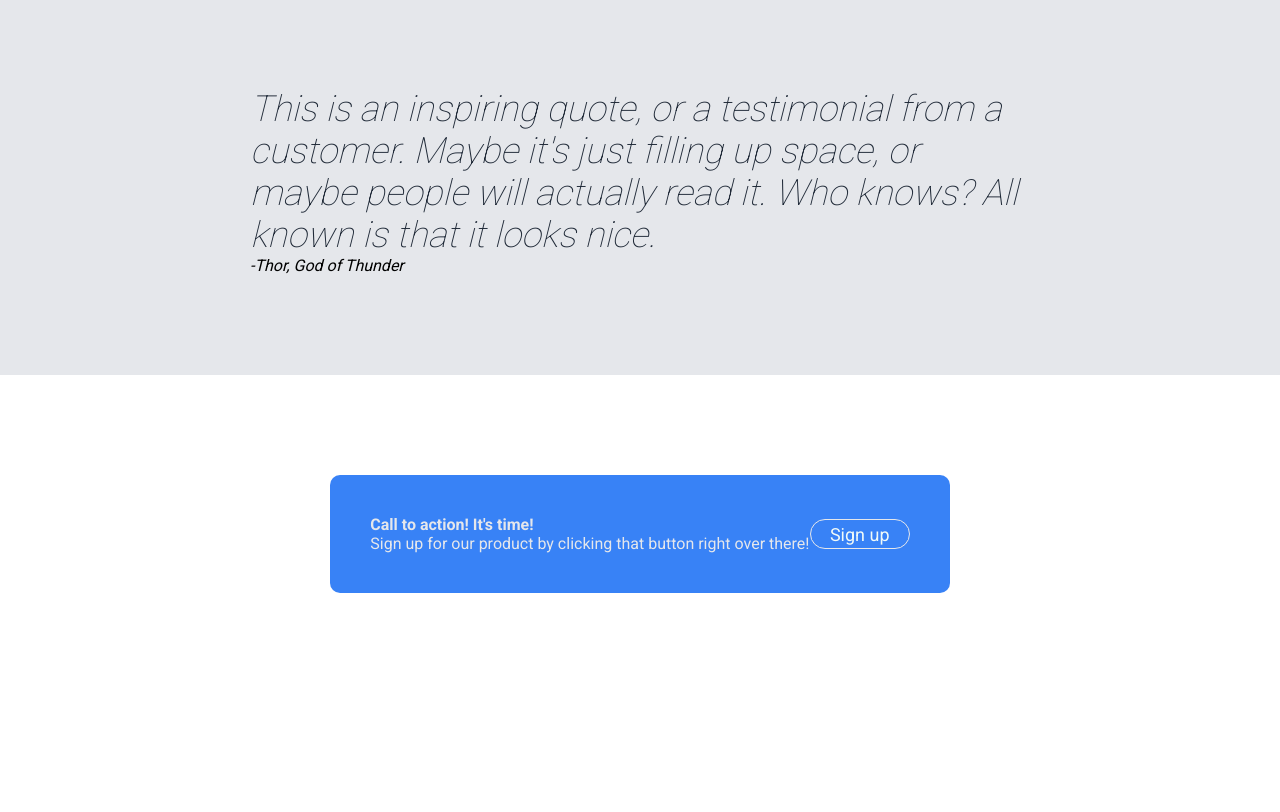
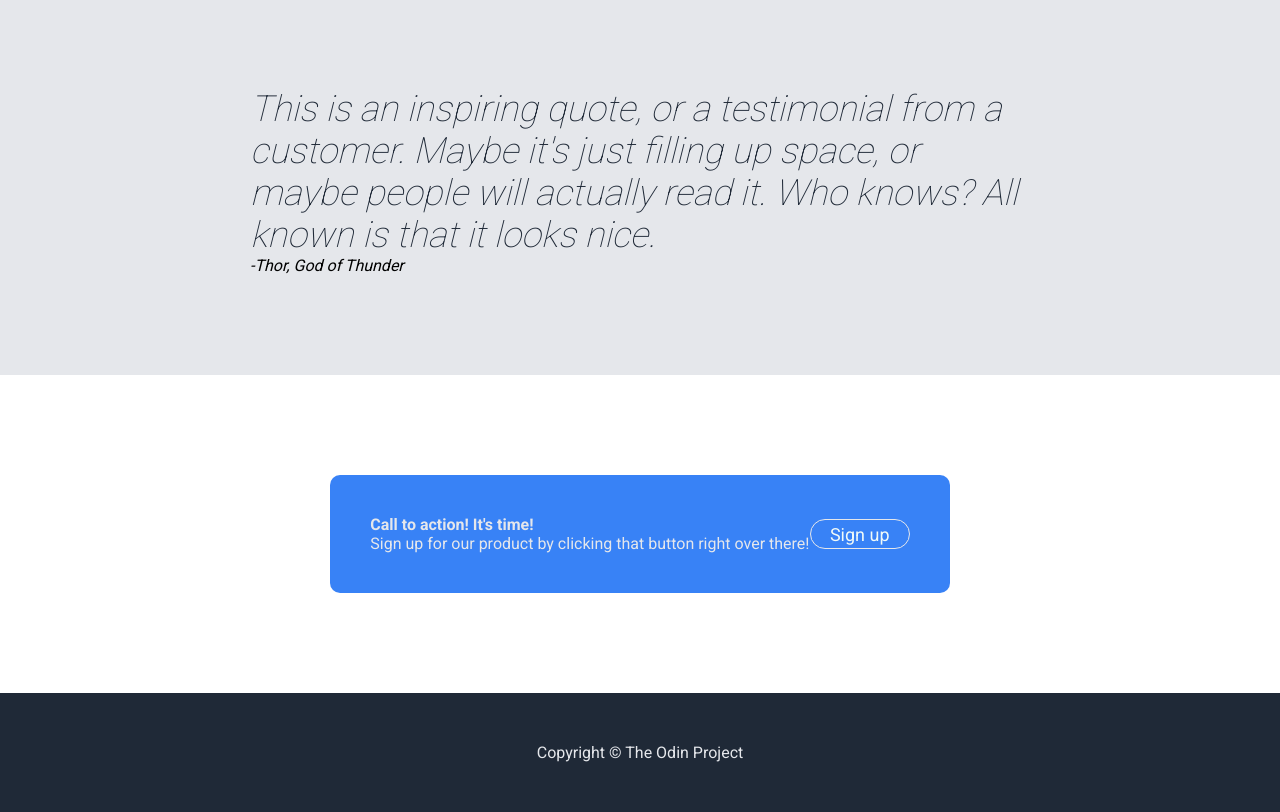
Before and after one commit to AaryanChy/Landing-Page, a plain HTML site: page index.html in a window 1280 px wide. Shown: the part 1133-1945 px from the top of the page. Before the commit the page ends 1826 px from the top, so only its background shows below. Drawn offline with Linux system fonts and the light colour scheme.

Commit message:
created and designed footer.

```diff
--- a/index.html
+++ b/index.html
@@ -88,6 +88,6 @@
         </div>
       </div>
     </div>
-    <footer></footer>
+    <footer class="footer">Copyright &copy;  The Odin Project</footer>
   </body>
 </html>
--- a/style.css
+++ b/style.css
@@ -140,3 +140,10 @@ cite {
   color: #f0faf8;
   border: 1px solid #e5e7eb;
 }
+
+.footer {
+  text-align: center;
+  background-color: #1f2937;
+  color: #e5e7eb;
+  padding: 50px;
+}
```
